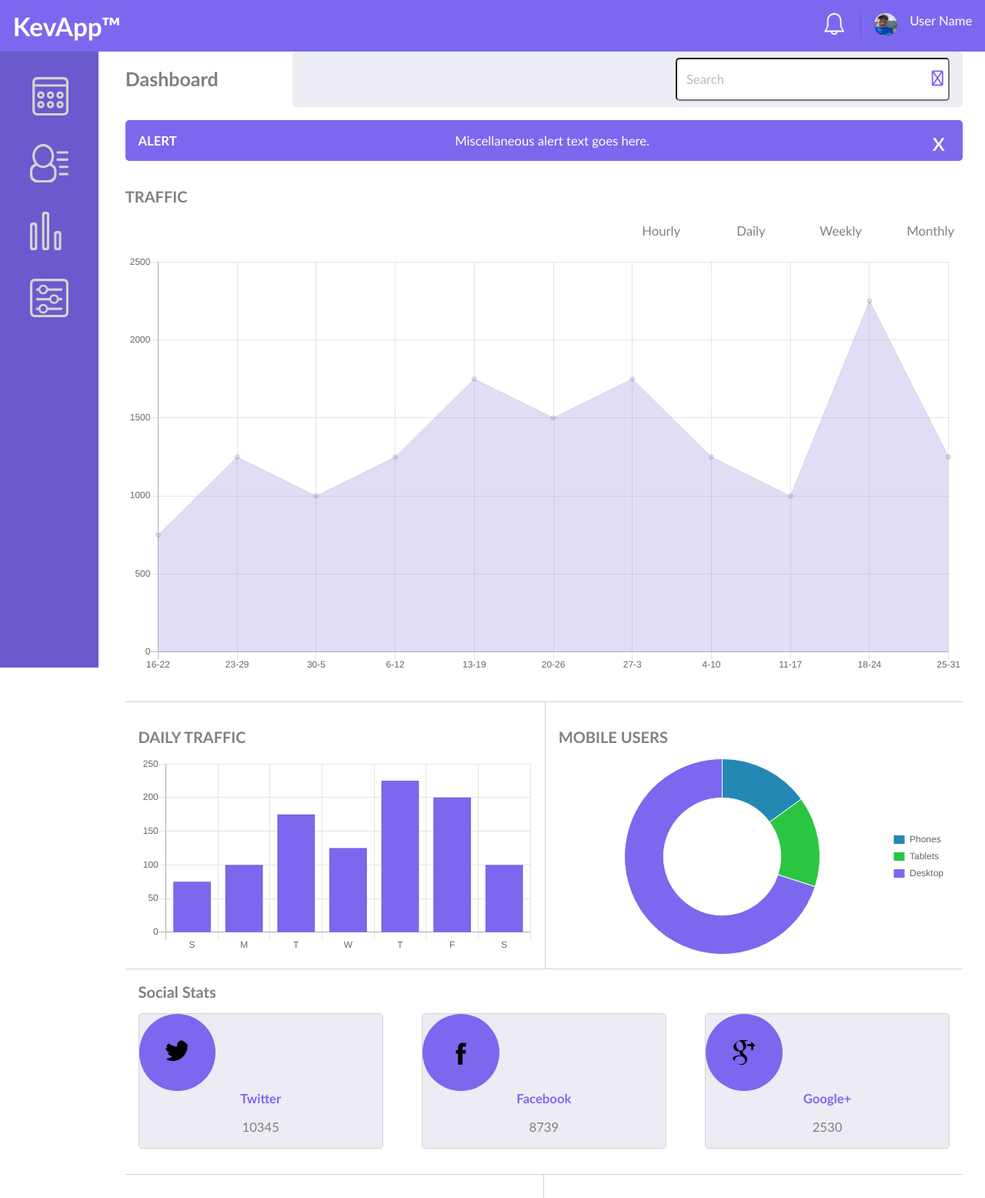
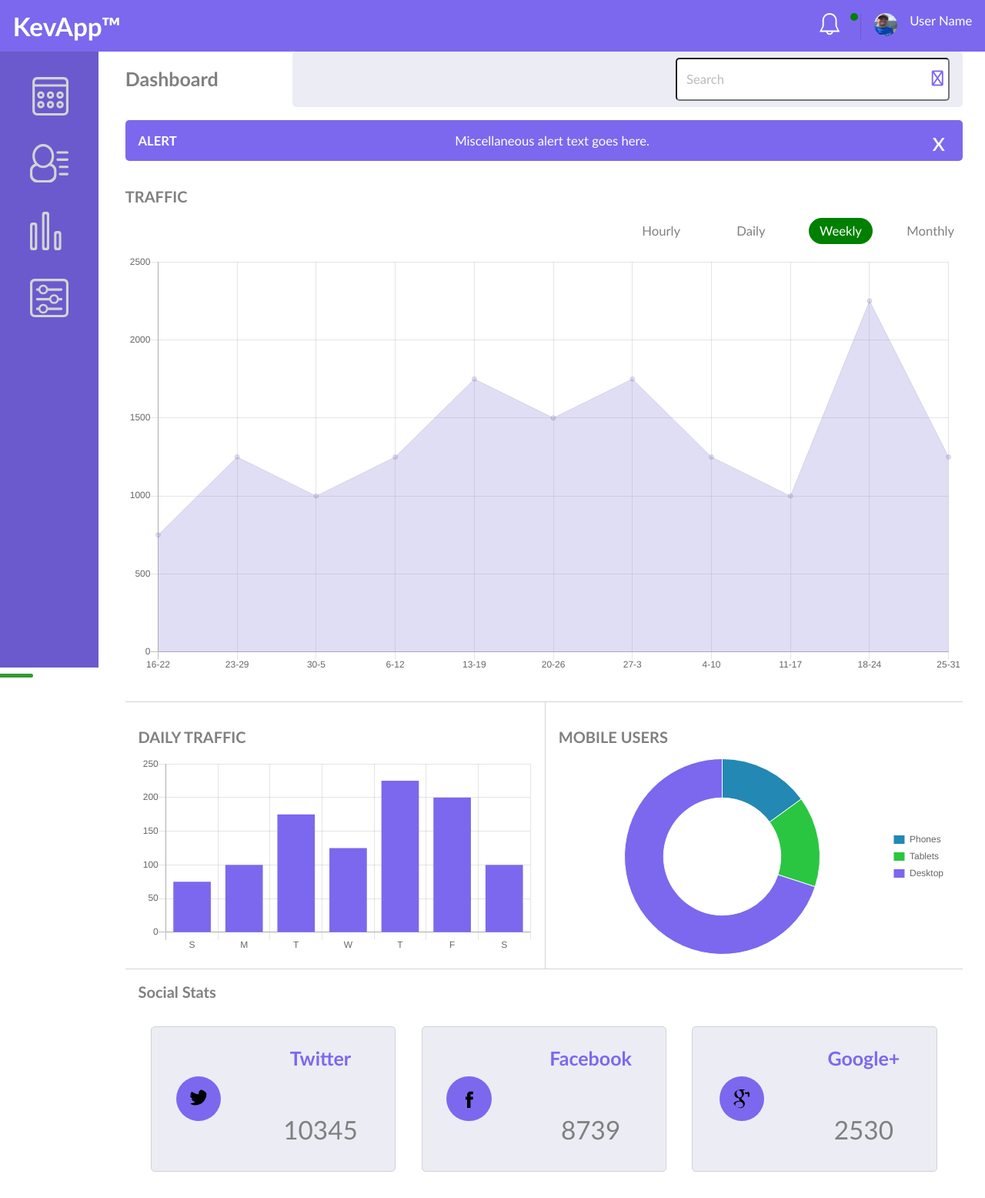
Before and after one commit to Agentkma/Project-9-Web-App-Dashboard, a plain HTML site: page index.html in a window 1280 px wide. Shown: the top 1556 px of the page at 77% size. Drawn offline with nearby package versions, Linux system fonts and the light colour scheme; a web font is replaced by a local one.

Commit message:
1st revision
still have a few bugs….social icons SVG’s cut off when I make them
round…and can’t seem to get chart options to work of properly size
charts

```diff
--- a/index.html
+++ b/index.html
@@ -28,7 +28,7 @@
               <svg class="bell-icon" version="1.1" id="Layer_1" xmlns="http://www.w3.org/2000/svg" xmlns:xlink="http://www.w3.org/1999/xlink" x="0px" y="0px"
               	 viewBox="0 0 32 32" style="enable-background:new 0 0 32 32;" xml:space="preserve" width="30px" height="30px">
               <style type="text/css">
-              	.st0{fill:#FFFFFF;}
+              	.st0{fill:#808080;}
               </style>
               <g id="_x36__6_">
               	<g>
@@ -38,7 +38,10 @@
               </g>
               </svg>
             </a>
+               <span id="bell-active-note"> </span>
           </li>
+
+
 
           <li><img id="profile-pic" src="icons/Profile-Pic.jpg" width="30" height="30" alt="profile-pic">
 
@@ -76,6 +79,7 @@
                   </svg>
 
                   </a>
+                  <span class="activeNavIcon"></span>
                 </li>
 
                 <li id="members-icon">
@@ -101,6 +105,7 @@
                     </svg>
 
                   </a>
+                    <span></span>
                 </li>
 
                 <li id="visits-icon">
@@ -124,6 +129,7 @@
                     </svg>
 
                   </a>
+                    <span></span>
                 </li>
 
                 <li id="settings-icon">
@@ -151,6 +157,7 @@
                     </svg>
 
                   </a>
+                    <span></span>
                 </li>
               </ul>
             <!-- END LEFT NAV -->
@@ -193,7 +200,7 @@
             <div id="daily-traffic-mobil-widget">
               <div class="dailyTraffic">
                 <h2>DAILY TRAFFIC</h2>
-                <canvas id="dailyTrafficChart"></canvas>
+                <canvas id="dailyTrafficChart" ></canvas>
               </div>
 
               <div class="mobileUsers">
@@ -225,9 +232,9 @@
                 </div>
 
                 <div class="googleWidget">
-                  <div>
+
                   <img src="icons/icon-google-plus.svg" alt="google-icon" class="socialIcon">
-                  </div>
+
                   <div class="socialStats">
                     <p class="socialName">Google+ </p>
                     <p class="socialNumber">2530 </p>
@@ -336,10 +343,10 @@
               <!-- BEGIN MESSAGE Container -->
                <div id="message-container">
                  <h2>MESSAGE USER</h2>
-                 <form>
+                 <form name="message-user">
                    <fieldset>
                        <input type="search" id="search" name="search" placeholder="Search for User">
-                       <textarea placeholder="Message for User" id="message-textarea"></textarea>
+                       <textarea name ="messageUser" placeholder="Message for User" id="message-textarea"></textarea>
                        <button id="send-button" class="form-button">SEND</button>
                  </fieldset>
                  </form>
@@ -355,14 +362,14 @@
                     <fieldset>
                         <div class="notification_p_lablel">
                           <p>Send Email Notifications </p>
-                          <label for="email"> ON
+                          <label class="settings-button-label" for="email"> ON
                             <input type="radio" id="email" name="email-notification">
                           </label>
                         </div>
 
                         <div class="notification_p_lablel">
                           <p>Set profile to public </p>
-                          <label for="public-profile"> ON
+                          <label class="settings-button-label" for="public-profile"> ON
                             <input type="radio" id="public-profile" name="public-profile">
                           </label>
                         </div>
--- a/script.js
+++ b/script.js
@@ -1,61 +1,50 @@
 window.onload = function() {
-//Colors VARIABLES
+  /******************************
+  	           VARIABLES
+  	******************************/
 
 var point_radius_color;
 var below_line_fill_color;
 var primary_bar_desktop_color= 'rgba(123, 104, 238, 1)';
 var traffic_button_tablets_color='#2ac641';
+
 var phone_color='#2388b3';
 var text_number_color;
+var $dashboard = $("#dashboard-icon");
+var $members = $("#members-icon");
+var $charts = $("#visits-icon");
+var $settings = $("#settings-icon");
+var $alert_text = $("#alert-text");
 
 
 
-//click on logo brings you to top of page
+/******************************
+	OBJECTS-ORIENTED VARIABLES
+	******************************/
 
-// Notifications
+	/*****  Navigation Object Literal  *****/
+	var nav = {
 
-// REMOVE NOTIFICATION BAR WHEN USER CLICKS X BUTTON
-// document.getElementById('alert-text').addEventListener('click', function () {
-//   $('#alert-text').remove();
-// });
+		// Show active nav item link, using green bar,
+		//  on main navigation menu
+		activeNav: function(link) {
 
+			$("#left-nav ul").find("li").each(function(){
+				$(this).find("span").removeClass("activeNavIcon");
+			});
+			link.find("span").addClass("activeNavIcon");
 
-//Parent Notification Bar
+		}
 
-
-//Append Notifications to page
+	};
 
 
 
-//Notfication list-style
-
-//LEFT NAV BAR EVENT LISTENERS:
-    //when nave icon clicked icon is highlighted and others are lowlighted
-
-document.getElementById('dashboard-icon').addEventListener('click', function(){
-
-  //add highlight to active/clicked icon
-  this.addClass('activeNavIcon');
-
-  });
-  //remove highlight from other nav icons
-// document.getElementById('members-icon').removeClass('activeNavIcon');
-// document.getElementById('visits-icon').removeClass('activeNavIcon');
-// document.getElementById('settings-icon').removeClass('activeNavIcon');
+  /******************************
+  	         FUNCTIONS
+  	******************************/
 
 
-
-
-    //when clicked....page jumps to appropriate section
-
-
-//TRAFFIC LINE CHART
-
-
-
-//CREATE HOURLY TRAFFIC LINE CHART
-
-//CREATE DAILY TRAFFIC LINE CHART
 
 //CREATE WEEKLY TRAFFIC LINE CHART
 function weeklyChart () {
@@ -71,6 +60,7 @@ function weeklyChart () {
               borderWidth: 1,
               tension: 0,
               backgroundColor: 'rgba(151, 145, 222, 0.3)',
+              responsive: true,
           }]
       },
       options: {
@@ -87,31 +77,7 @@ function weeklyChart () {
   });
 }
 
-//*************FUNCTIONS
 
-// MAKE WEEKLY BUTTON the active Button
-  function weeklyButton (){ document.getElementById('weeklyTraffic');
-  $(this).css( 'background-color', 'green');
-  $(this).css( 'color', 'white');
- }
-
-
-
-
-//Give Traffic Line Chart active button background-color/
-function activeButton () {document.getElementsByClassName('traffic-charts-buttons').addEventListener('click', function () {
-
-    $(this).css( 'background-color', 'green');
-    $(this).css( 'color', 'white');
-
-
-    //remove other  buttons background colors
-    document.getElementById('hourlyTraffic').$(this).css( 'background-color', 'white');
-    document.getElementById('dailyTraffic').$(this).css( 'background-color', 'white');
-    document.getElementById('monthlyTraffic').$(this).css( 'background-color', 'white');
-
-  });
-}
 
 
 
@@ -131,21 +97,28 @@ function dailyBarChart () {
           datasets: [{
 
               data: [75, 100, 175,125,225, 200, 100],
-              borderWidth: 1,
+
               // tension: 0,
               backgroundColor: 'rgba(123, 104, 238, 1)',
 
           }]
       },
       options: {
-          scales: {
+        bar: {
+            barPercentage:10
+          },
+        scales: {
               yAxes: [{
                   ticks: {
                       beginAtZero:true
                   }
               }]
           },
-          legend: {display: false}
+          legend: {
+              display: false
+          },
+          responsive: true,
+          mainAspectRatio:false
       }
   });
 
@@ -169,7 +142,8 @@ function mobileUsersChart () {
                 phone_color,
                 traffic_button_tablets_color,
                 primary_bar_desktop_color
-              ],
+              ]
+
 
           }]
       },
@@ -181,24 +155,94 @@ function mobileUsersChart () {
                  },
           // circumference: 2.5 * Math.PI,
           cutoutPercentage:  60,
+          responsive: true,
+          mainAspectRatio:false,
       }
   });
 
+}
+
+// MAKE WEEKLY BUTTON the active Button
+
+
+function activeWeekly () {
+  var button = document.getElementById("weeklyTraffic");
+  button.style.color="white";
+  button.style.backgroundColor="green";
+}
+
+
+
+// MESSAGE FORM FIELD TEST
+
+function messageFormTest () {
+  if (document.forms['message-user'].search.value === "" ||
+      document.forms['message-user'].messageUser.value === "")
+//   display error messages if user isn’t selected or message field is EMPTY
+
+      {
+        alert("All fields must be filled in to submit form");
+      }
+
+// display message when message sent correctly
+  else {
+        alert("Your message has been sent!");
+        }
 }
 
 
 
 
 
-// OPERATIONS
+/******************************
+	EVENT LISTENERS/HANDLERS
+	******************************/
+
+	/*******  NAV BUTTONS  *******/
+
+	// Dashboard Nav Item
+	$dashboard.click(function(){
+		nav.activeNav($(this));
+	});
+	// Members Nav Item
+	$members.click(function(){
+		nav.activeNav($(this));
+	});
+	// Charts Nav Item
+	$charts.click(function(){
+		nav.activeNav($(this));
+	});
+	// Settings Nav Item
+	$settings.click(function(){
+		nav.activeNav($(this));
+	});
+
+
+  ///////J QUERY
+
+  // / WHEN CLICKED...Give Traffic Line Chart active button background-color
+  $(".traffic-charts li button").click( function () {
+
+    // remove active color from other BUTTONS
+  $(".traffic-charts li button").css({
+    "background-color" : "white",
+    "color": "gray",
+  });
+    //add active color to button clicked
+      $(this).css({
+        "background-color" : "green",
+        "color": "white",
+      });
+    }
+  );
 
 
 
 //Show WEEKLY TRAFFIC LINE CHART BY DEFAULT
 document.onload=weeklyChart();
 
-//Show Weekly Button as Active by Default
-document.onload=weeklyButton ();
+// //Show Weekly Button as Active by Default
+document.onload=activeWeekly ();
 
 //Show DAILY BAR CHART ON LOAD
 document.onload=dailyBarChart();
@@ -206,10 +250,13 @@ document.onload=dailyBarChart();
 //Show MOBILE USERS DOUGHNUT CHART ON LOAD
 document.onload=mobileUsersChart();
 
-// GIVE ACTIVE TRAFFIC LINE CHART BUTTON BACKGROUND COLOR
-window.addEventListener('load', activeButton);
 
- };
+
+
+
+// WHEN MESSAGE FORM SEND BUTTON CLICKED/ RUN messageFormTest () function
+document.getElementById('send-button').addEventListener('click', messageFormTest);
+
 //WHEN HOURLY BUTTON clicked
     //SHOW HOURLY TRAFFLIC LINE CHART
     //Give active button background-color/ remove other  buttons background colors
@@ -222,5 +269,10 @@ window.addEventListener('load', activeButton);
   //SHOW WEEKLY TRAFFIC CHART
 
 
-// AlERT box
-// WHEN x button is clicked, the alert box div display set to none or not visible
+// REMOVE  ALERT/NOTIFICATION BAR WHEN USER CLICKS X BUTTON
+
+$("#alert-x-button").click( function () {
+    $("#alert-box").remove();
+    $("#bell-active-note").remove();
+    });
+ };
--- a/scss/components/_buttons.scss
+++ b/scss/components/_buttons.scss
@@ -2,6 +2,10 @@
 
 button:focus {
   outline: none;
+}
+
+button:hover {
+  cursor:pointer;
 }
 
 fieldset {
@@ -129,6 +133,24 @@ i {
 // ARROW BUTTONS: END
 
 
+// LEFT NAV ICON/BUTON WHEN CLICKED
+.activeNavIcon {
+
+  background-color: $secondary-button-color;
+  display: inline-block;
+	width: 45px;
+	height: 5px;
+	position: absolute;
+	bottom: -13px;
+	left: -2px;
+	-webkit-border-radius: 3px;
+	-moz-border-radius: 3px;
+	border-radius: 3px;
+	transition-property: width, height;
+
+}
+
+
 //TRAFFIC LINE CHART HOURLY-DAILY-WEEKLY-MONTHLY
 .traffic-charts-buttons {
   background-color: $tertiary-button-color;
@@ -144,9 +166,7 @@ i {
   }
 }
 
-.activeNavIcon {
- fill:$tertiary-button-color;
-}
+
 
 
 
--- a/scss/components/_icons.scss
+++ b/scss/components/_icons.scss
@@ -5,12 +5,15 @@
 
 
 .socialIcon {
-  width: 2em;
-  height: 2em;
+  width: 1.5em;
+  height: 1.5em;
   background-color: $primary-button-color;
-  border-width: 20%;
+  border-width: 10%;
   border-radius: 50%;
-  padding: 2em;
+  padding: 1em;
+  display: flex;
+  justify-content: center;
+  margin: auto 0;
 }
 
 .socialName {
@@ -19,8 +22,23 @@
 
 #bell-icon {
   border-right: $header-icon-border-color 1px solid;
-  padding-right: 1em;
+  padding-right: .5em;
   /*change border color to rgba so I can add opacity to end*/
+}
+
+#bell-active-note {
+  display: inline-block;
+  position: relative;
+  width: 10px;
+  height:10px;
+  top: -20px;
+  left: 5px;
+  background-color: $secondary-button-color;
+
+  z-index: 200000;
+  border-radius: 50%;
+
+
 }
 
 #dashboard-icon svg .st0,
--- a/scss/components/_typography.scss
+++ b/scss/components/_typography.scss
@@ -29,11 +29,11 @@ legend {
   }
 }
 
-  .alert-box-text,
-  .header-text
-          {
-            color: $secondary-font-color;
-          }
+.alert-box-text,
+.header-text
+        {
+          color: $secondary-font-color;
+        }
 
 .member-emails {
   color: $tertiary-font-color;
@@ -58,10 +58,18 @@ legend {
   color:$tertiary-font-color;
   font-size: 1em;
   font-weight: bold;
+  @include breakpoint (tablet){
+    font-size: 1.5em;
+  }
 }
 
 .socialNumber {
+
   font-size: 1em;
+  @include breakpoint (tablet){
+    font-size: 2em;
+  }
+
 }
 
 .traffic-charts-buttons{
--- a/scss/layout/_containers.scss
+++ b/scss/layout/_containers.scss
@@ -19,6 +19,7 @@ fieldset {
     display: inline-block;
     justify-content: center;
     width: 50%;
+
     padding: 1em;
     }
 }
@@ -134,18 +135,37 @@ fieldset {
   border-radius: 5px;
   // @include section-borders(border);
   border: $tertiary-color solid 1px;
-  width: 30%;
+  width: 100%;
   display: flex;
-  flex-direction: column;
+  flex-direction: row;
   justify-content: space-around;
+  margin: 1em auto;
+  @include breakpoint (tablet) {
+    width: 30%;
+  }
+
 }
 
-div .socialIcon,
+// div .socialIcon,
 .socialName,
 .socialNumber {
   display: flex;
   justify-content: center;
+  margin: auto 0;
+  padding: 1em .5em;
+
+
 }
+
+.settings-button-label {
+  text-align: center;
+}
+
+.socialStats {
+
+  margin: auto 0;
+}
+
 
 
 
@@ -154,6 +174,15 @@ div .socialIcon,
 #alert-box {
   border-radius: 5px;
   margin: 1em 0;
+}
+
+canvas > #dailyTrafficChart,
+canvas > #mobileUsersChart {
+
+  width: 300px;
+  height: 300px;
+
+
 }
 
 
@@ -260,6 +289,14 @@ div .socialIcon,
 
 
 #social-widgets {
+  display: flex;
+  flex-wrap: wrap;
+  flex-direction: column;
+  justify-content: space-between;
+  @include breakpoint(tablet){
+    flex-direction: row;
+    }
+
   @extend %flexBoxLayout;
   width: 100%;
 }
```
Also changed, not shown: css/application.css, 1 other file.
